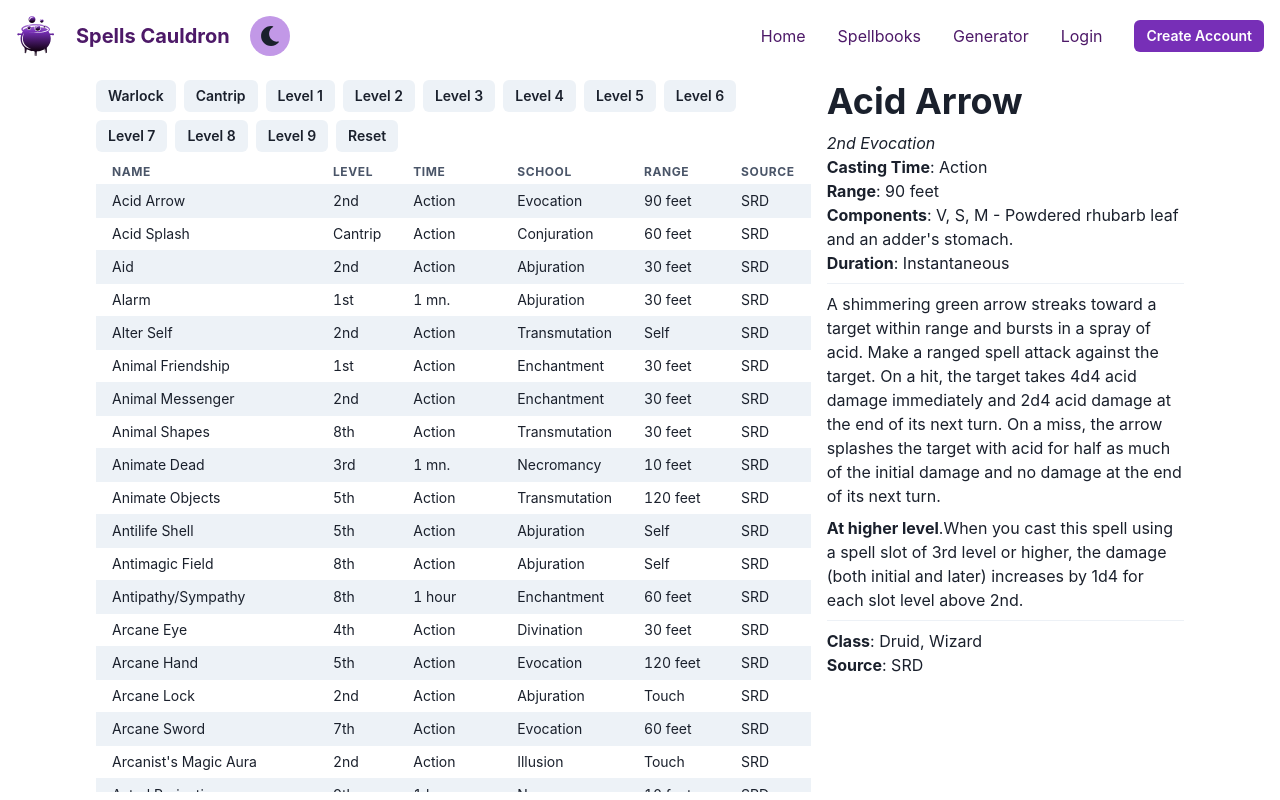
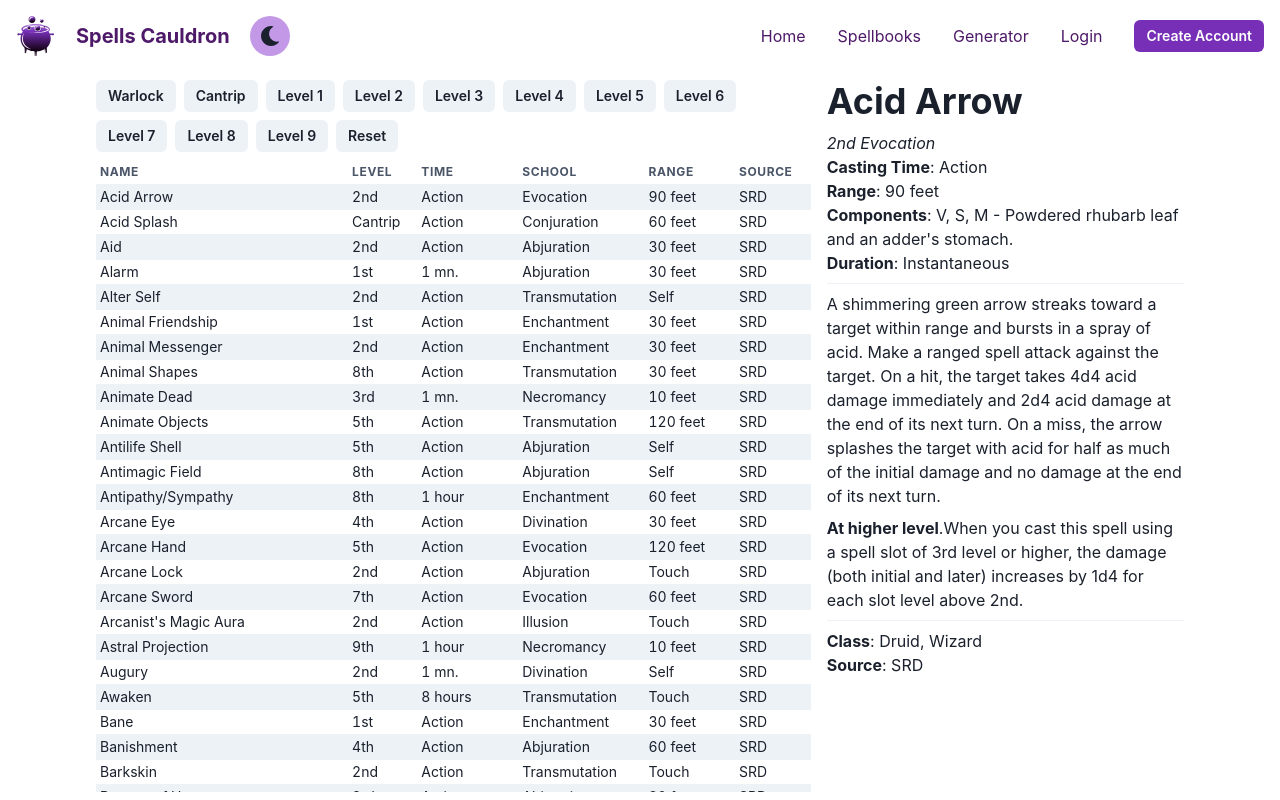
Before and after one commit to AEMuto/spellscauldron, a React (Create React App) app: page / in a window 1280 px wide. Built offline with nearby package versions, Linux system fonts and the light colour scheme.

Commit message:
Modify table padding

```diff
--- a/src/components/spellsTable.jsx
+++ b/src/components/spellsTable.jsx
@@ -48,7 +48,10 @@ function SpellsTable({ data, getRowProps = () => ({}) }) {
         {headerGroups.map(headerGroup => (
           <Tr {...headerGroup.getHeaderGroupProps()}>
             {headerGroup.headers.map(column => (
-              <Th {...column.getHeaderProps(column.getSortByToggleProps())}>
+              <Th
+                p={1}
+                {...column.getHeaderProps(column.getSortByToggleProps())}
+              >
                 {column.render('Header')}
                 <chakra.span>
                   {column.isSorted ? (
@@ -70,7 +73,9 @@ function SpellsTable({ data, getRowProps = () => ({}) }) {
           return (
             <Tr {...row.getRowProps(getRowProps(row))}>
               {row.cells.map(cell => (
-                <Td {...cell.getCellProps()}>{cell.render('Cell')}</Td>
+                <Td p={1} {...cell.getCellProps()}>
+                  {cell.render('Cell')}
+                </Td>
               ))}
             </Tr>
           );
```
Also changed, not shown: 1 other file (tests, documents, lock files or other folders).
